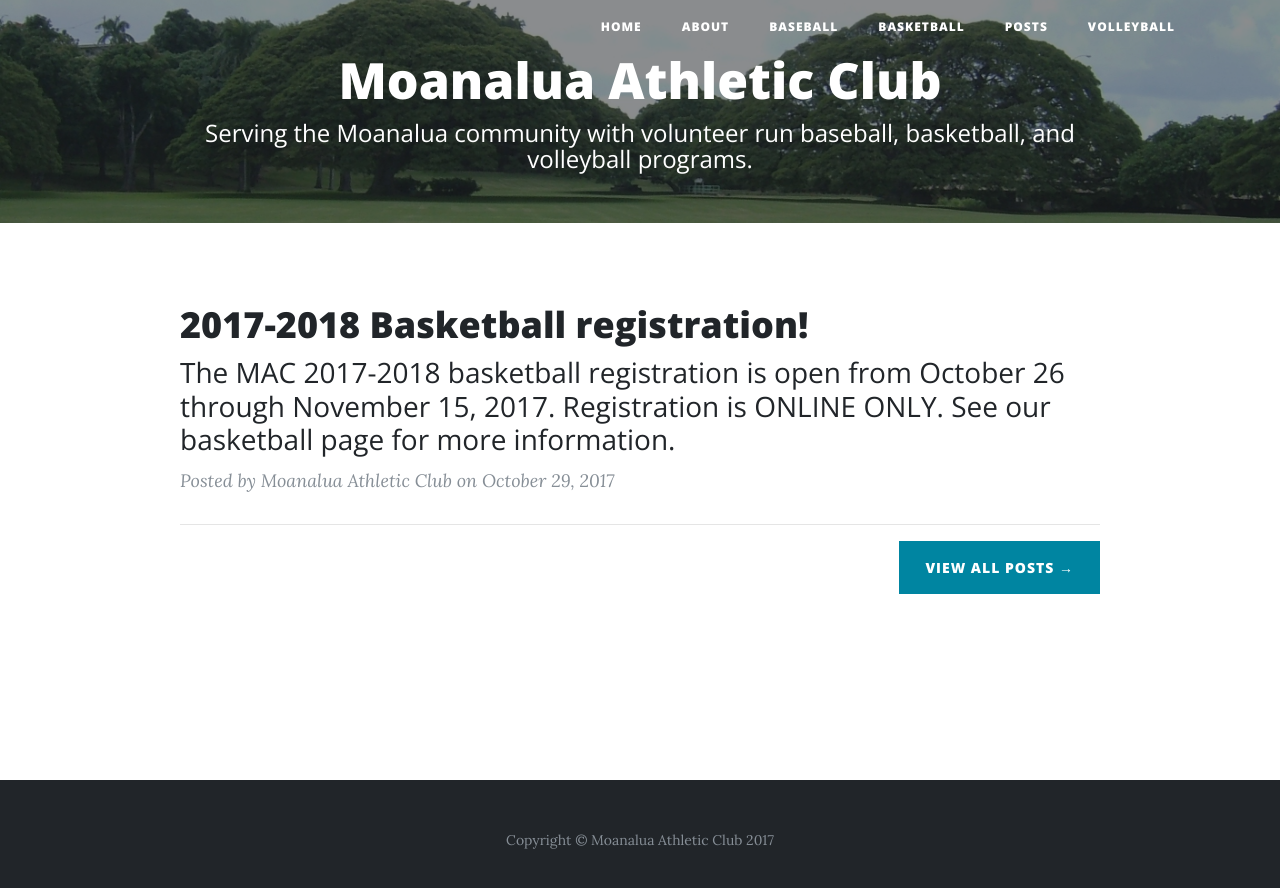
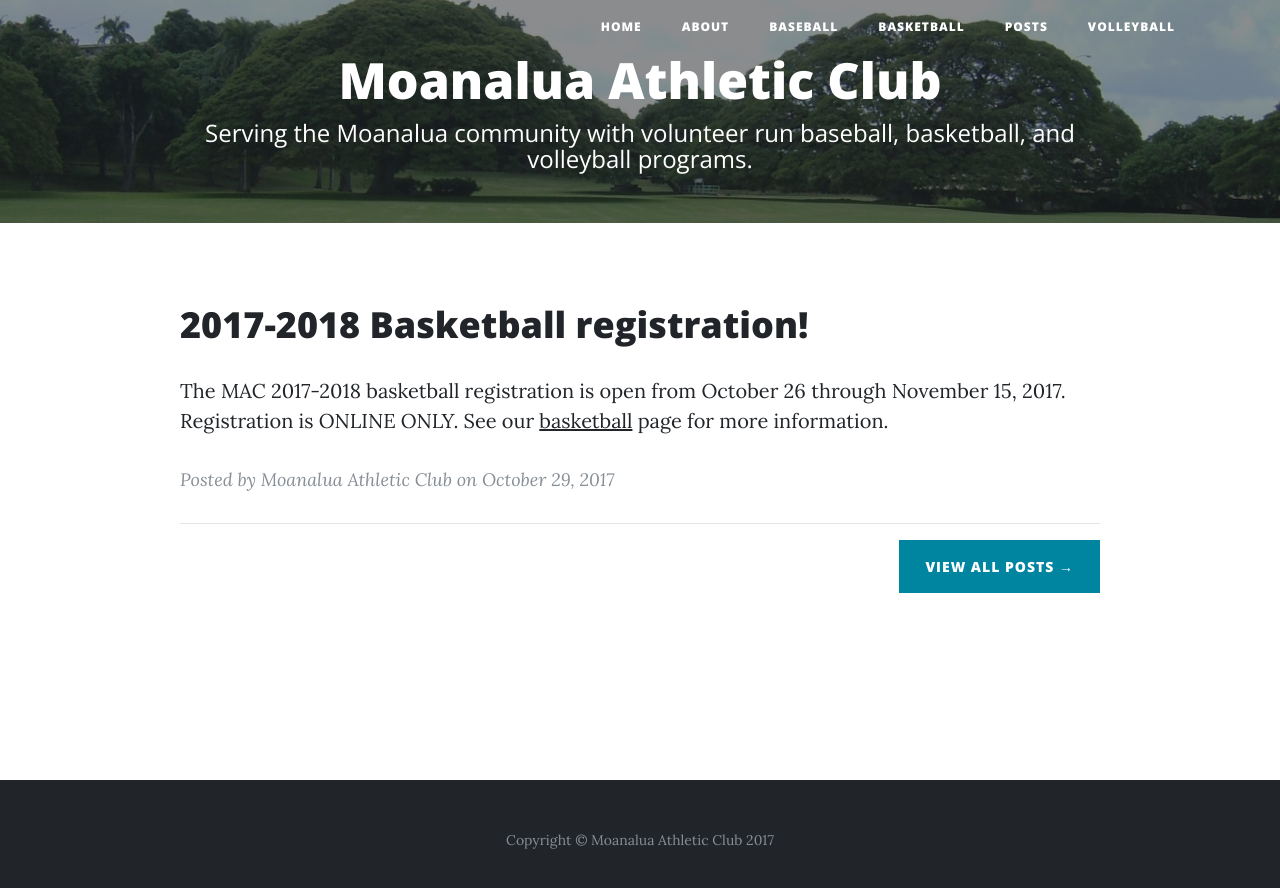
Before and after one commit to palmoanalua/palmoanalua.github.io, a Jekyll site: the page built from index.html, in a window 1280 px wide. Shown: the top 888 px of the page. Built offline with Jekyll 4.4.1, drawn with Linux system fonts in a browser that asks for light colours.

Commit message:
Updated home layout to not hyperlink post body. Removed strip_html to allow links to be displayed on home page.

```diff
--- a/_layouts/home.html
+++ b/_layouts/home.html
@@ -35,12 +35,12 @@
           <article class="post-preview">
             <a href="{{ post.url | prepend: site.baseurl | replace: '//', '/' }}">
               <h2 class="post-title">{{ post.title }}</h2>
-              {% if post.subtitle %}
-                <h3 class="post-subtitle">{{ post.subtitle }}</h3>
-              {% else %}
-                <h3 class="post-subtitle">{{ post.excerpt | strip_html | truncatewords: 50 }}</h3>
-              {% endif %}
             </a>
+            {% if post.subtitle %}
+              <p class="post-subtitle">{{ post.subtitle }}</p>
+            {% else %}
+              <p class="post-subtitle">{{ post.excerpt | truncatewords: 50 }}</p>
+            {% endif %}
             <p class="post-meta">Posted by
               {% if post.author %}
                 {{ post.author }}
```
